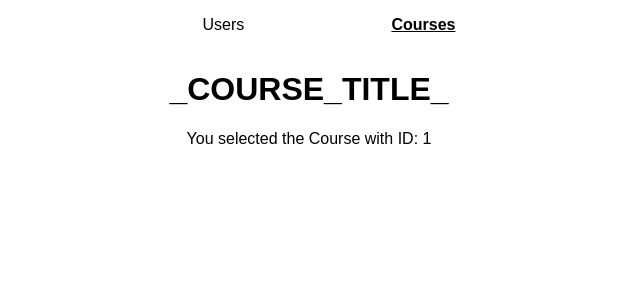
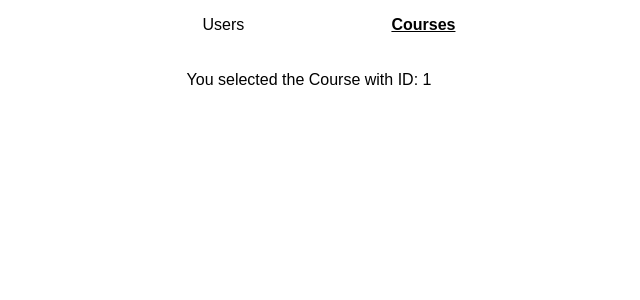
Before and after one commit to jvhti/routing--assignment-problem, a React (Create React App) app: page /courses/1 in a window 1280 px wide. Shown: the top 300 px of the page, without its empty margins (331-971 px from the left). Built offline with nearby package versions, Linux system fonts and the light colour scheme.

Commit message:
Task 5: Completed

```diff
--- a/src/containers/Course/Course.js
+++ b/src/containers/Course/Course.js
@@ -1,11 +1,12 @@
-import React, { Component } from 'react';
+import React, {Component} from 'react';
 
 class Course extends Component {
     render () {
+      const title = new URLSearchParams(this.props.location.search).get('title');
         return (
             <div>
-                <h1>_COURSE_TITLE_</h1>
-                <p>You selected the Course with ID: {this.props.match.params.id}</p>
+              <h1>{title}</h1>
+              <p>You selected the Course with ID: {this.props.match.params.id}</p>
             </div>
         );
     }
--- a/src/containers/Courses/Courses.js
+++ b/src/containers/Courses/Courses.js
@@ -1,4 +1,4 @@
-import React, { Component } from 'react';
+import React, {Component} from 'react';
 
 import './Courses.css';
 import {Link} from "react-router-dom";
@@ -19,9 +19,10 @@ class Courses extends Component {
                 <section className="Courses">
                     {
                         this.state.courses.map( course => {
-                            return <Link key={course.id} to={'/courses/'+course.id}>
-                                      <article className="Course" key={course.id}>{course.title}</article>
-                                   </Link>;
+                          return <Link key={course.id}
+                                       to={{pathname: '/courses/' + course.id, search: 'title=' + course.title}}>
+                            <article className="Course" key={course.id}>{course.title}</article>
+                          </Link>;
                         } )
                     }
                 </section>
```
